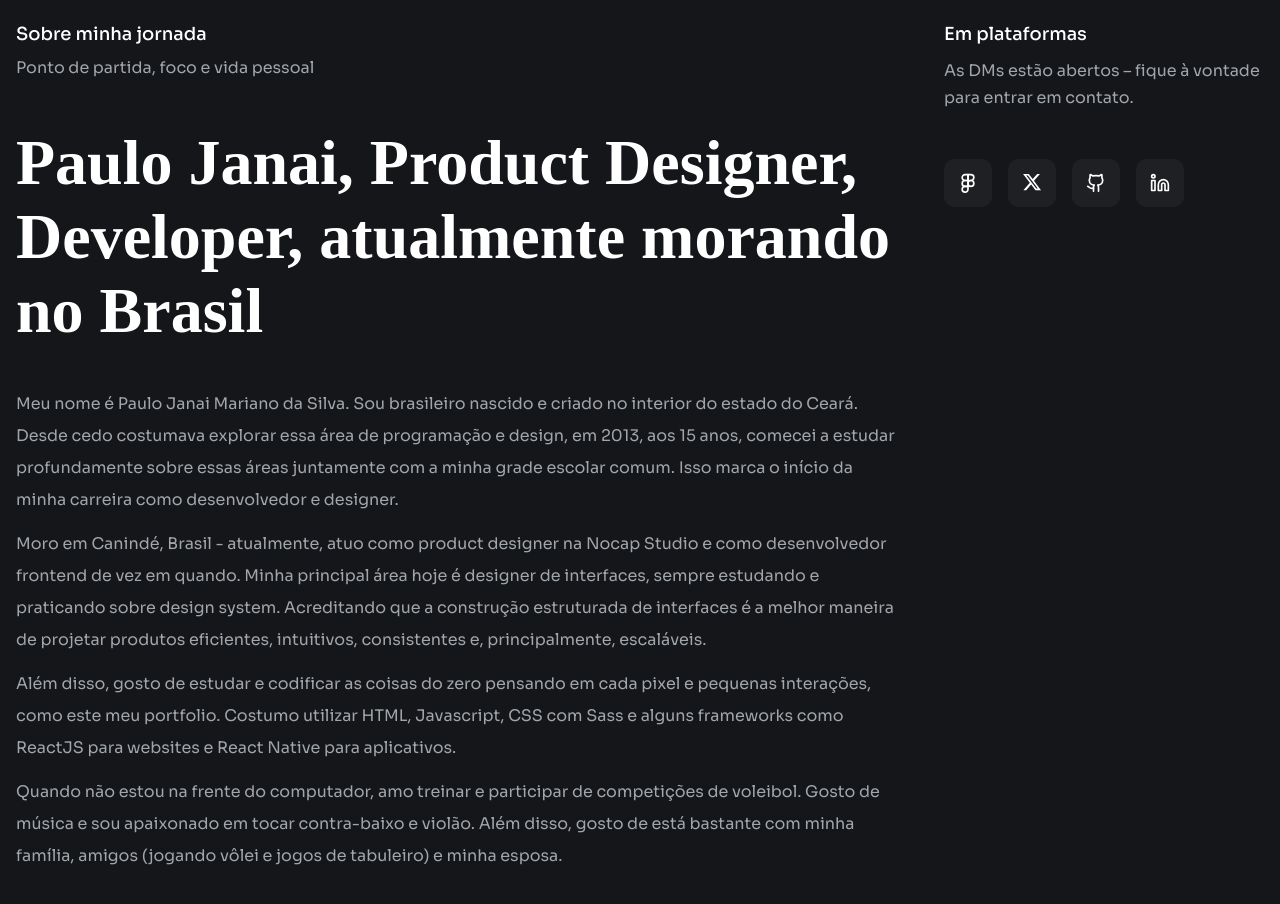
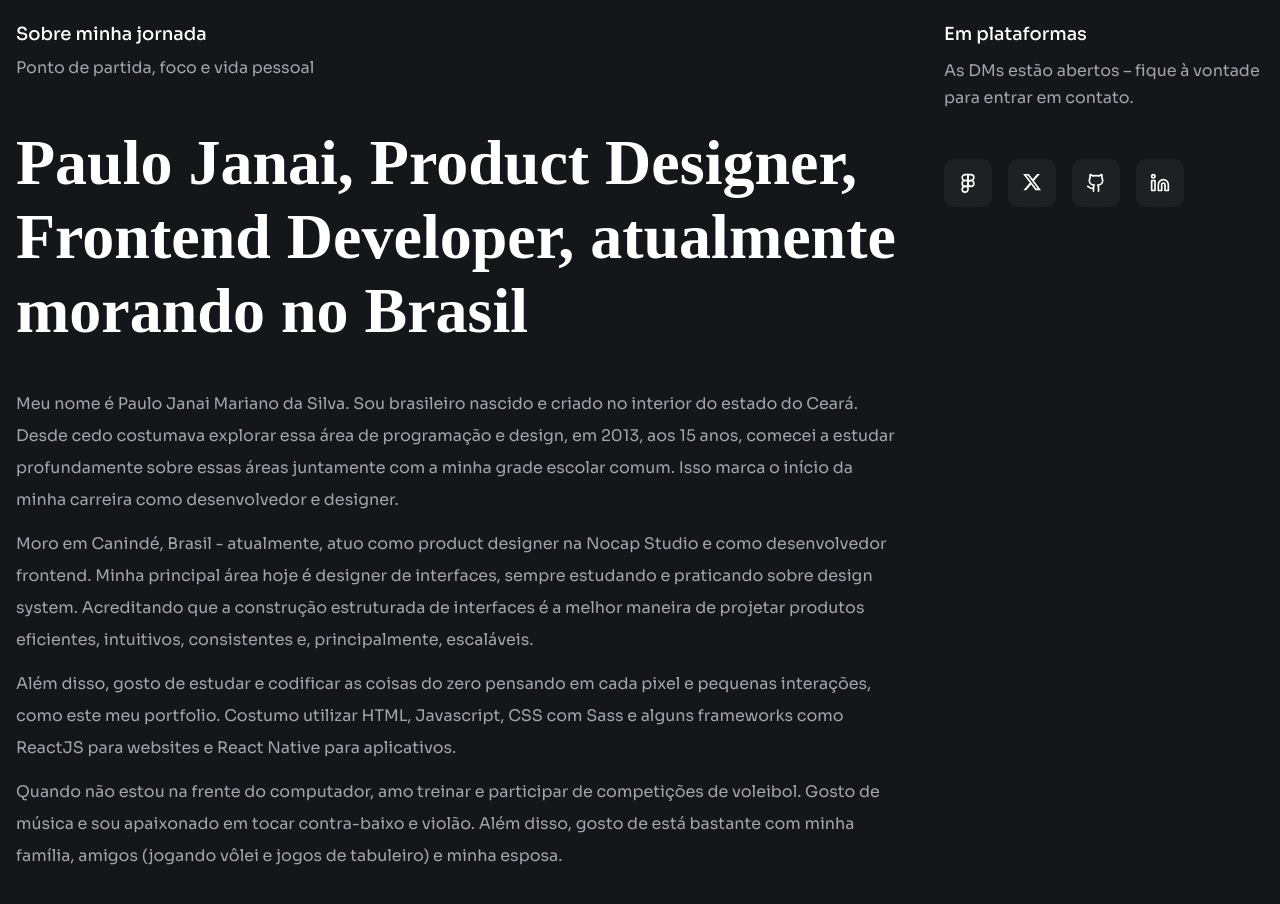
Before and after one commit to paulojanai/my-website-react, a React (Vite) app: page /about in a window 1280 px wide. Shown: the part 2240-3144 px from the top of the page. Built offline with nearby package versions, Linux system fonts and the light colour scheme; a web font is replaced by a local one.

Commit message:
feat: text in about and section hero updated

```diff
--- a/index.html
+++ b/index.html
@@ -11,21 +11,21 @@
   <title>Paulo Janai | Designer & Developer</title>
   <meta name="keywords" content="ui, ux, mobile, frontend, web, development" />
   <meta name="author" content="Paulo Janai" />
-  <meta name="title" content="Paulo Janai | Designer & Developer" />
-  <meta name="description" content="Product Designer, Developer and Freelancer" />
+  <meta name="title" content="Paulo Janai | Product Designer & Frontend Developer" />
+  <meta name="description" content="Product Designer, Frontend Developer and Freelancer" />
 
   <!-- Open Graph / Facebook -->
   <meta property="og:type" content="website" />
   <meta property="og:url" content="https://paulojanai.com/" />
-  <meta property="og:title" content="Paulo Janai | Designer & Developer" />
-  <meta property="og:description" content="Product Designer, Developer and Freelancer" />
+  <meta property="og:title" content="Paulo Janai | Product Designer & Frontend Developer" />
+  <meta property="og:description" content="Product Designer, Frontend Developer and Freelancer" />
   <meta property="og:image" content="https://paulojanai.com/src/assets/metatag.png" />
 
   <!-- Twitter -->
   <meta property="twitter:card" content="summary_large_image" />
   <meta property="twitter:url" content="https://paulojanai.com/" />
-  <meta property="twitter:title" content="Paulo Janai | Designer & Developer" />
-  <meta property="twitter:description" content="Product Designer, Developer and Freelancer" />
+  <meta property="twitter:title" content="Paulo Janai | Product Designer & Frontend Developer" />
+  <meta property="twitter:description" content="Product Designer, Frontend Developer and Freelancer" />
   <meta property="twitter:image" content="https://paulojanai.com/src/assets/metatag.png" />
 
   <link rel="preconnect" href="https://fonts.googleapis.com">
--- a/src/pages/about.tsx
+++ b/src/pages/about.tsx
@@ -182,8 +182,8 @@ function About() {
             </div>
 
             <h2 data-aos='fade-up'>
-              Paulo Janai, Product Designer, Developer, atualmente morando no
-              Brasil
+              Paulo Janai, Product Designer, Frontend Developer, atualmente
+              morando no Brasil
             </h2>
 
             <div className='description' data-aos='fade-up'>
@@ -197,12 +197,12 @@ function About() {
               </p>
               <p className='body-md paragraph-high'>
                 Moro em Canindé, Brasil - atualmente, atuo como product designer
-                na Nocap Studio e como desenvolvedor frontend de vez em quando.
-                Minha principal área hoje é designer de interfaces, sempre
-                estudando e praticando sobre design system. Acreditando que a
-                construção estruturada de interfaces é a melhor maneira de
-                projetar produtos eficientes, intuitivos, consistentes e,
-                principalmente, escaláveis.
+                na Nocap Studio e como desenvolvedor frontend. Minha principal
+                área hoje é designer de interfaces, sempre estudando e
+                praticando sobre design system. Acreditando que a construção
+                estruturada de interfaces é a melhor maneira de projetar
+                produtos eficientes, intuitivos, consistentes e, principalmente,
+                escaláveis.
               </p>
               <p className='body-md paragraph-high'>
                 Além disso, gosto de estudar e codificar as coisas do zero
--- a/src/pages/home.tsx
+++ b/src/pages/home.tsx
@@ -120,7 +120,9 @@ function Home() {
 
                 <h1 className='display-lg'>Paulo Janai</h1>
                 <div className='current-company'>
-                  <p className='body-2xl'>Product Designer e Developer</p>
+                  <p className='body-2xl'>
+                    Product Designer e Frontend Developer
+                  </p>
                   {/* <a&nbsp;
                     href='https://www.instagram.com/nocapsttudio/'
                     className='company body-2xl'
```
Also changed, not shown: src/assets/metatag.png.
